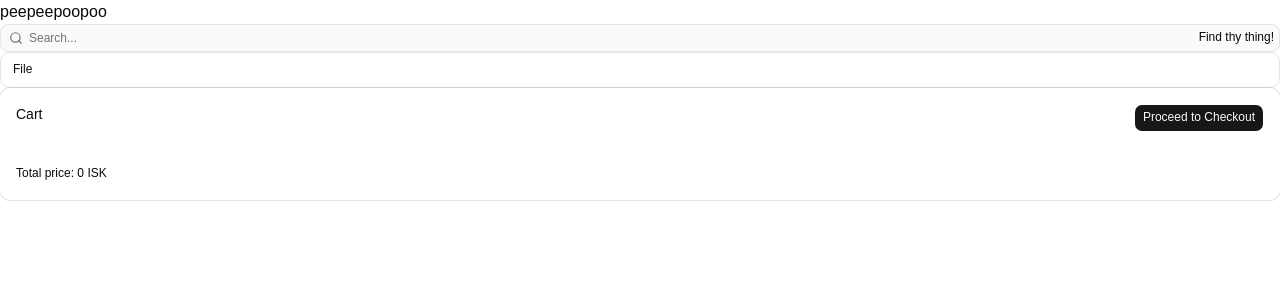
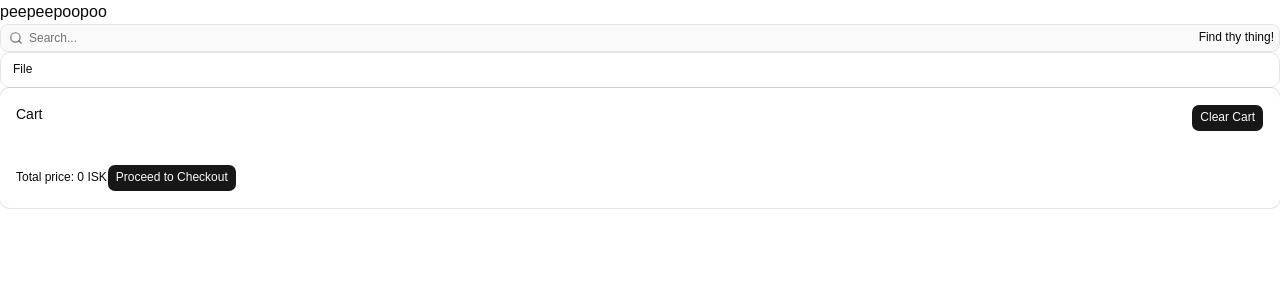
Before and after one commit to manarkisan/lokaverkefni3, a React (Vite) app: page /cart in a window 1280 px wide. Shown: the top 300 px of the page. Built offline with nearby package versions, Linux system fonts and the light colour scheme.

Commit message:
clear cart + add more to cart

```diff
--- a/src/featured/compoments/Cart.tsx
+++ b/src/featured/compoments/Cart.tsx
@@ -7,37 +7,53 @@ import {
   CardFooter,
   CardHeader,
   CardTitle,
-} from "#components/ui/card"
+} from "#components/ui/card";
 import { useCartStore } from "../../store/cartStore";
-import type { Product } from "../../types/supabase"
+import type { Product } from "../../types/supabase";
 
 export default function Cart() {
- const { cart, addToCart, removeFromCart, getTotalPrice } = useCartStore();
- const totalIsk = getTotalPrice()
+  const { cart, addToCart, removeFromCart, clearCart, getTotalPrice } = useCartStore();
+  const totalIsk = getTotalPrice();
 
-
-
-    return(
+  return (
     <Card>
       <CardHeader>
         <CardTitle>Cart</CardTitle>
         <CardDescription></CardDescription>
-    <CardAction><Button>Proceed to Checkout</Button></CardAction>
+        <CardAction>
+          <Button onClick={clearCart}>Clear Cart</Button>
+        </CardAction>
       </CardHeader>
       <CardContent>
         {cart.map((item: Product) => {
-       return <><div key={item.id}>{item.name} x _ stk. {item.price_cents} {item.currency}</div><Button onClick={() => {removeFromCart(item.id)}}>Remove from Cart</Button></>
+          return (
+            <>
+              <div key={item.id}>
+                {item.name} x _ stk. {item.price_cents} {item.currency}
+              </div>
+              <Button
+                onClick={() => {
+              addToCart(item);
+
+            }}
+              >
+                Add more to Cart
+              </Button>
+              <Button
+                onClick={() => {
+                  removeFromCart(item.id);
+                }}
+              >
+                Remove from Cart
+              </Button>
+            </>
+          );
         })}
       </CardContent>
       <CardFooter>
-    <div >Total price: {totalIsk} ISK</div>
+        <div>Total price: {totalIsk} ISK</div>
+        <div><Button>Proceed to Checkout</Button></div>
       </CardFooter>
     </Card>
-    )
+  );
 }
-
-
-
-
-
-//   addToCart(product);
--- a/src/store/cartStore.ts
+++ b/src/store/cartStore.ts
@@ -8,6 +8,7 @@ type CartStore = {
   cart: Product[];
   addToCart: (product: Product) => void;
   removeFromCart: (id: string) => void;
+  clearCart: () =>void;
   getTotalPrice: () => number;
 }
 
@@ -22,6 +23,7 @@ export const useCartStore = create<CartStore>()(
       removeFromCart: (id) => set((state) => ({
         cart: state.cart.filter(item => item.id !== id)
       })),
+      clearCart: () => set({cart: []}),
       getTotalPrice: () => {
         return get().cart.reduce((total, item) => {
           return total + item.price_cents;
```
Lines whose indentation alone changed are shown as unchanged.
